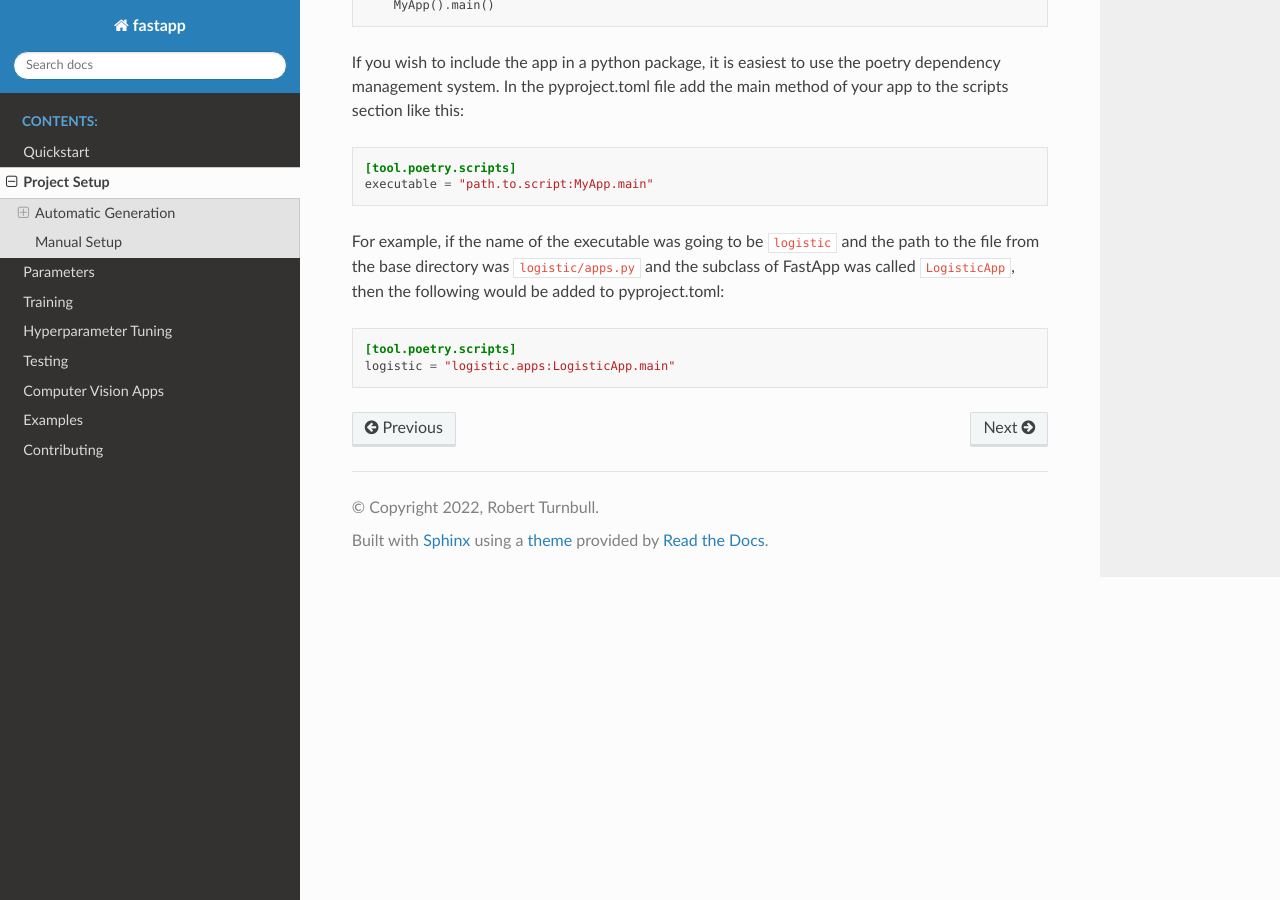
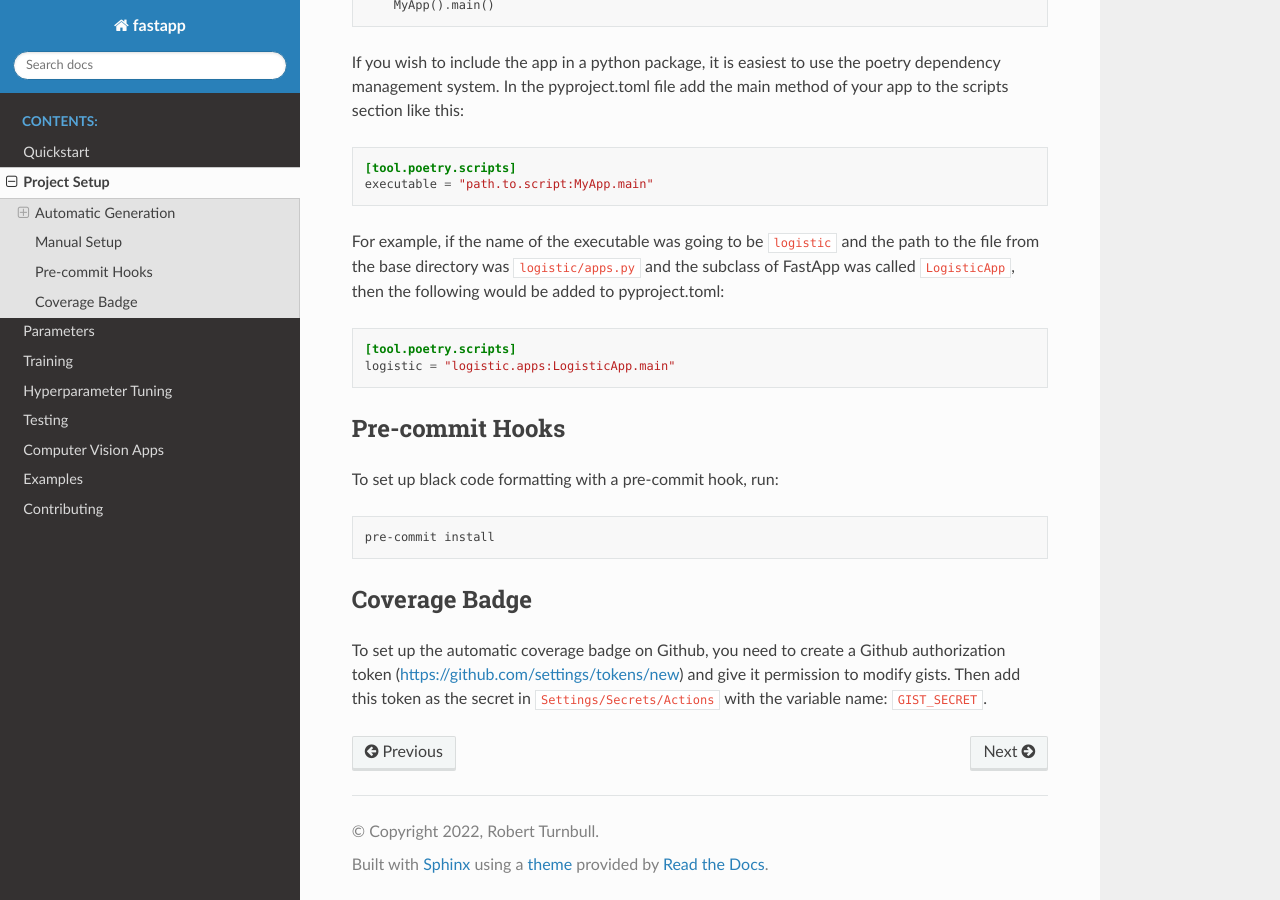
Before and after one commit to rbturnbull/fastapp, a Sphinx documentation site: the page built from docs/setup.rst, in a window 1280 px wide and 900 px high, scrolled down 1834 px. Built offline with Sphinx 7.4.7 and the Read the Docs theme 2.0.0, drawn with Linux system fonts in a browser that asks for light colours; pages that are not in the unit, such as notebooks, are missing from menus.

Commit message:
:abc: adding information about setup

```diff
--- a/docs/setup.rst
+++ b/docs/setup.rst
@@ -97,3 +97,19 @@ For example, if the name of the executable was going to be ``logistic`` and the
 
     [tool.poetry.scripts]
     logistic = "logistic.apps:LogisticApp.main"
+
+
+Pre-commit Hooks
+=======================
+
+To set up black code formatting with a pre-commit hook, run:
+
+.. code:: bash
+
+    pre-commit install
+
+Coverage Badge
+=======================
+
+To set up the automatic coverage badge on Github, you need to create a Github authorization token (https://github.com/settings/tokens/new)
+and give it permission to modify gists. Then add this token as the secret in ``Settings/Secrets/Actions`` with the variable name:  ``GIST_SECRET``.
```
